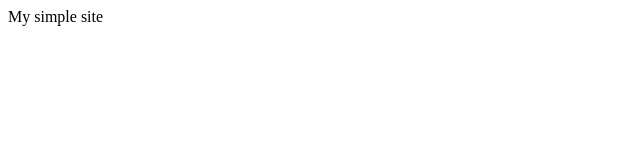
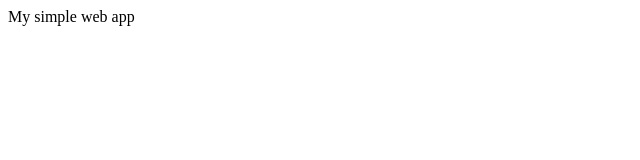
Before and after one commit to prathamkumar1812/hello, a plain HTML site: page index.html in a window 1280 px wide. Shown: the full height of the page, 0-640 px from the left. Drawn offline with Linux system fonts and the light colour scheme.

Commit message:
make some changes

```diff
--- a/index.html
+++ b/index.html
@@ -6,6 +6,6 @@
     <title>Document</title>
 </head>
 <body>
-    My simple site
+    My simple web app
 </body>
 </html>
```
Also changed, not shown: 1 other file.
